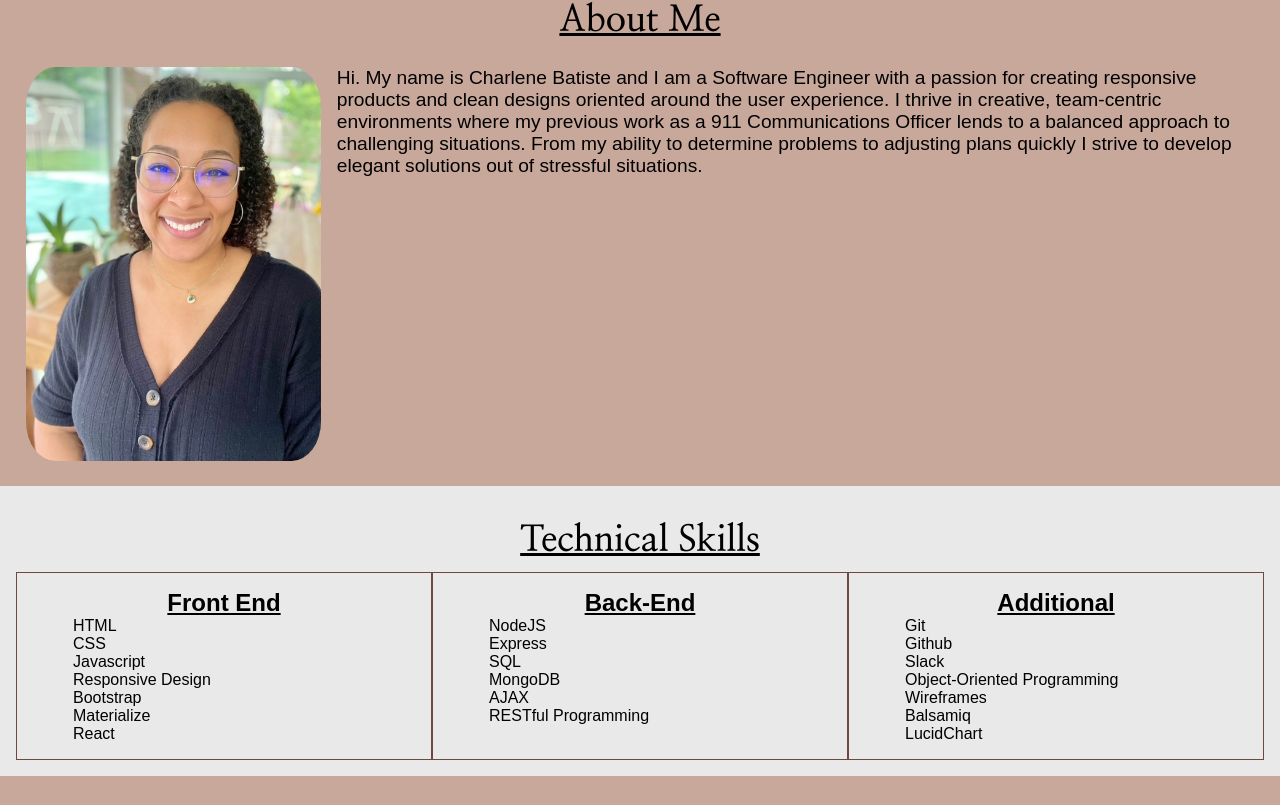
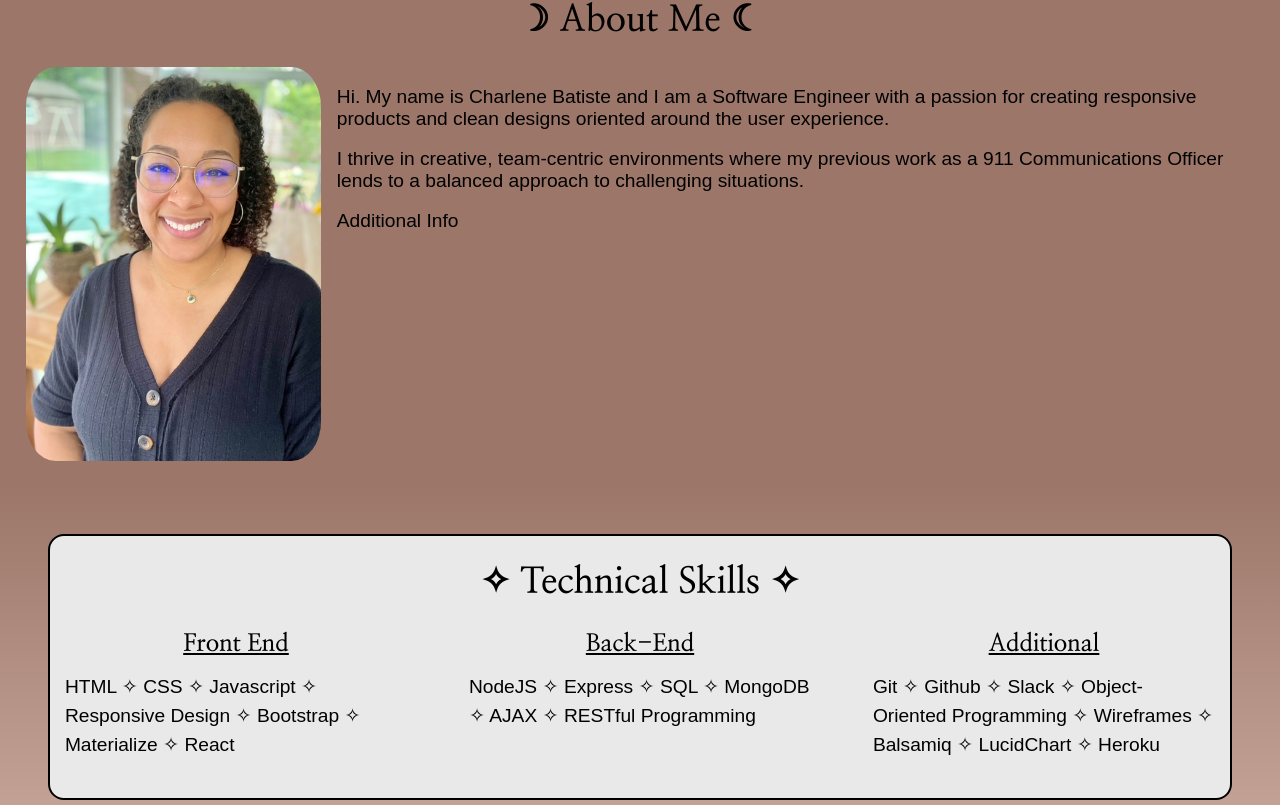
Before and after one commit to charlenebatiste/CB-Engineering, a React (Create React App) app: page / in a window 1280 px wide. Shown: the part 906-1711 px from the top of the page. Built offline with nearby package versions, Linux system fonts and the light colour scheme; a web font is replaced by a local one.

Commit message:
updated skills and several component backgrounds

```diff
--- a/public/index.html
+++ b/public/index.html
@@ -53,7 +53,9 @@
 			href="https://fonts.googleapis.com/css2?family=Merienda+One&display=swap"
 			rel="stylesheet"
 		/>
-		<title>CB Engineering</title>
+		<title>
+			Charlene Batiste | Software Engineer
+		</title>
 	</head>
 	<body>
 		<noscript
--- a/src/components/About.jsx
+++ b/src/components/About.jsx
@@ -9,8 +9,6 @@ import {
 } from "@material-ui/core/";
 const useStyles = makeStyles({
 	media: {
-		// height: "80%",
-		// objectFit: "scale-down",
 		borderRadius: "10%",
 	},
 });
@@ -21,7 +19,7 @@ const About = () => {
 		<div className="AboutSection" id="about">
 			<div className="about__header">
 				<h1 className="heading">
-					About Me
+					☽ About Me ☾
 				</h1>
 			</div>
 			<Grid
@@ -51,29 +49,37 @@ const About = () => {
 					md={8}
 					lg={9}
 				>
+					<div className="paragraph para__1">
 						<p className="card__text">
-						Hi. My name is Charlene
-						Batiste and I am a
-						Software Engineer with a
-						passion for creating
-						responsive products and
-						clean designs oriented
+							Hi. My name is
+							Charlene Batiste and I
+							am a Software Engineer
+							with a passion for
+							creating responsive
+							products and clean
+							designs oriented
 							around the user
-						experience. I thrive in
-						creative, team-centric
+							experience.
+						</p>
+					</div>
+					<div className="paragraph para__2">
+						<p className="card__text">
+							I thrive in creative,
+							team-centric
 							environments where my
 							previous work as a 911
 							Communications Officer
 							lends to a balanced
-						approach to challenging
-						situations. From my
-						ability to determine
-						problems to adjusting
-						plans quickly I strive to
-						develop elegant solutions
-						out of stressful
+							approach to
+							challenging
 							situations.
 						</p>
+					</div>
+					<div className="paragraph para__3">
+						<p className="card__text">
+							Additional Info
+						</p>
+					</div>
 				</Grid>
 			</Grid>
 		</div>
--- a/src/components/Projects.jsx
+++ b/src/components/Projects.jsx
@@ -227,6 +227,9 @@ const Projects = () => {
 					</Grid>
 				</Grid>
 			</div>
+			<div>
+				<a href="#">See More</a>
+			</div>
 		</section>
 	);
 };
--- a/src/components/Skills.jsx
+++ b/src/components/Skills.jsx
@@ -20,9 +20,10 @@ export default function Skills() {
 			className="SkillsSection"
 			id="skills"
 		>
+			<div className="skills__content">
 				<div className="skills__header">
 					<h1 className="heading">
-					Technical Skills
+						✧ Technical Skills ✧
 					</h1>
 				</div>
 				<div className={classes.root}>
@@ -41,23 +42,13 @@ export default function Skills() {
 							<h2 className="paper__heading">
 								Front End
 							</h2>
-						<div>
-							<ul className="paper__list">
-								<li>HTML</li>
-								<li>CSS</li>
-								<li>
-									Javascript
-								</li>
-								<li>
-									Responsive
-									Design
-								</li>
-								<li>Bootstrap</li>
-								<li>
-									Materialize
-								</li>
-								<li>React</li>
-							</ul>
+							<div className="paper__text">
+								HTML ✧ CSS ✧
+								Javascript ✧
+								Responsive Design
+								✧ Bootstrap ✧
+								Materialize ✧
+								React
 							</div>
 						</Grid>
 						<Grid
@@ -70,17 +61,12 @@ export default function Skills() {
 							<h2 className="paper__heading">
 								Back-End
 							</h2>
-						<ul className="paper__list">
-							<li>NodeJS</li>
-							<li>Express</li>
-							<li>SQL</li>
-							<li>MongoDB</li>
-							<li>AJAX</li>
-							<li>
-								RESTful
+							<div className="paper__text">
+								NodeJS ✧ Express ✧
+								SQL ✧ MongoDB ✧
+								AJAX ✧ RESTful
 								Programming
-							</li>
-						</ul>
+							</div>
 						</Grid>
 						<Grid
 							className="paper__content"
@@ -92,21 +78,19 @@ export default function Skills() {
 							<h2 className="paper__heading">
 								Additional
 							</h2>
-						<ul className="paper__list">
-							<li>Git</li>
-							<li>Github</li>
-							<li>Slack</li>
-
-							<li>
+							<div className="paper__text">
+								Git ✧ Github ✧
+								Slack ✧
 								Object-Oriented
-								Programming
-							</li>
-							<li>Wireframes</li>
-							<li>Balsamiq</li>
-							<li>LucidChart</li>
-						</ul>
+								Programming ✧
+								Wireframes ✧
+								Balsamiq ✧
+								LucidChart ✧
+								Heroku
+							</div>
 						</Grid>
 					</Grid>
+				</div>
 			</div>
 		</section>
 	);
--- a/src/components/css/About.css
+++ b/src/components/css/About.css
@@ -2,17 +2,21 @@
 	/* background-image: linear-gradient(
 		to bottom,
 		#6c4a3e,
-		#9b7669
+		#9b7669,
+		#e9e9e9
 	); */
 	/* background-color: #6c4a3e; */
-	/* background-color: #9b7669; */
-	background-color: #c8a89b;
-	/* background-color: #764938; */
+	background-color: #9b7669;
+	/* background-color: #c8a89b; */
 	padding: 2%;
 }
 
 .about__content {
 	justify-content: space-around;
+}
+
+.paragraph {
+	margin: 2% 0;
 }
 
 .card__text {
--- a/src/components/css/Skill.css
+++ b/src/components/css/Skill.css
@@ -1,7 +1,19 @@
 .SkillsSection {
+	background-image: linear-gradient(
+		to bottom,
+		#9b7669,
+		#c8a89b
+	);
 	/* background-color: #9b7669; */
+	/* background-color: #e9e9e9; */
+	padding: 3em;
+}
+
+.skills__content {
+	border: 2px solid black;
 	background-color: #e9e9e9;
-	padding: 2em;
+	border-radius: 1em;
+	padding: 2% 0;
 }
 
 .skills__header {
@@ -12,19 +24,16 @@
 
 .heading {
 	font-size: 1.5em;
-	text-decoration: underline;
 }
 
 .paper__heading {
+	font-family: "Nanum Myeongjo", serif;
 	text-align: center;
 	text-decoration: underline;
 }
 
-.paper__content {
-	border: 1px solid #6c4a3e;
-	background-color: #e9e9e9;
+.paper__text {
+	padding: 4%;
+	font-size: 1.2em;
+	line-height: 1.5em;
 }
-
-.paper__list {
-	list-style-type: none;
-}
```
Lines whose indentation alone changed are shown as unchanged.
